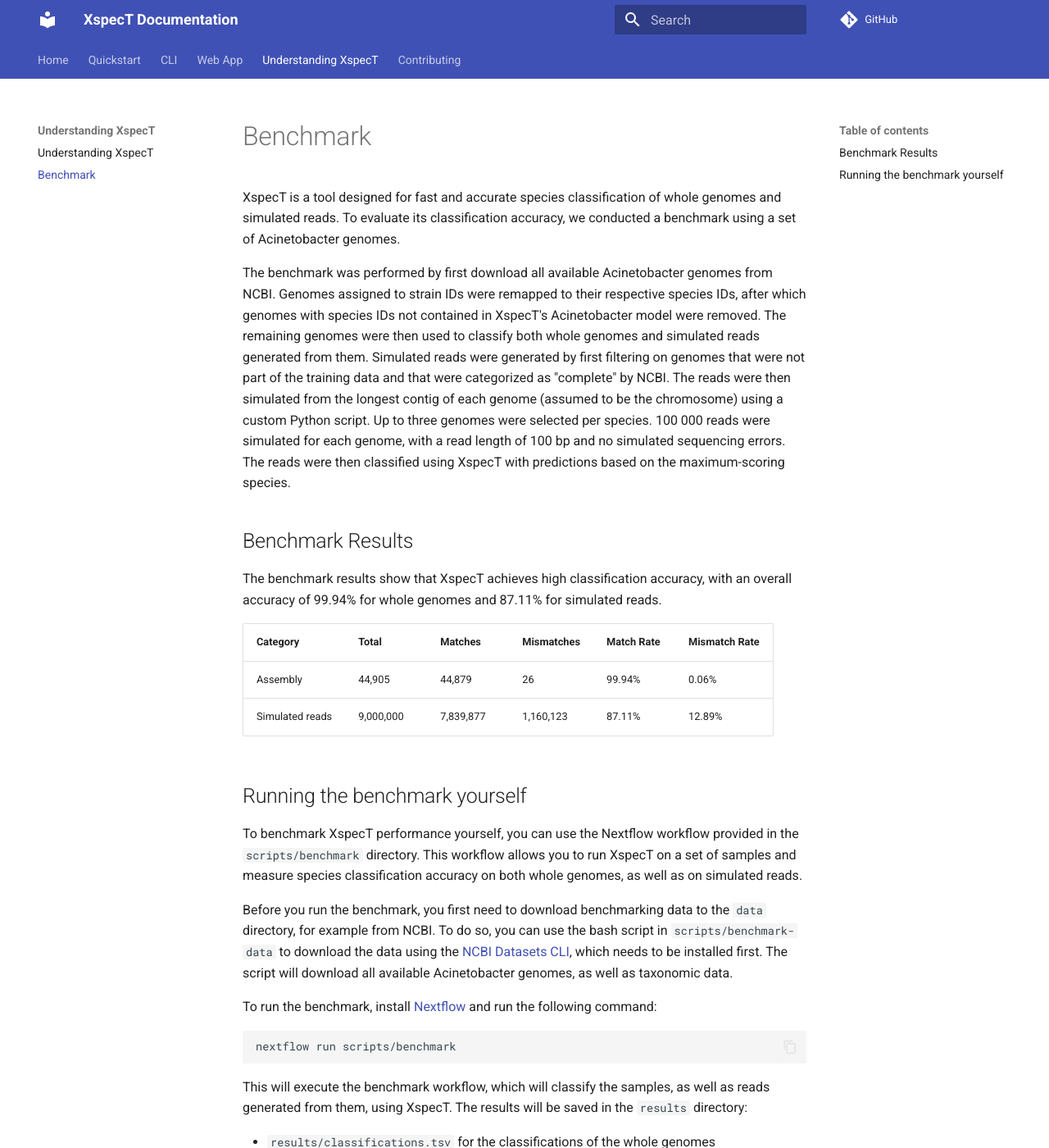
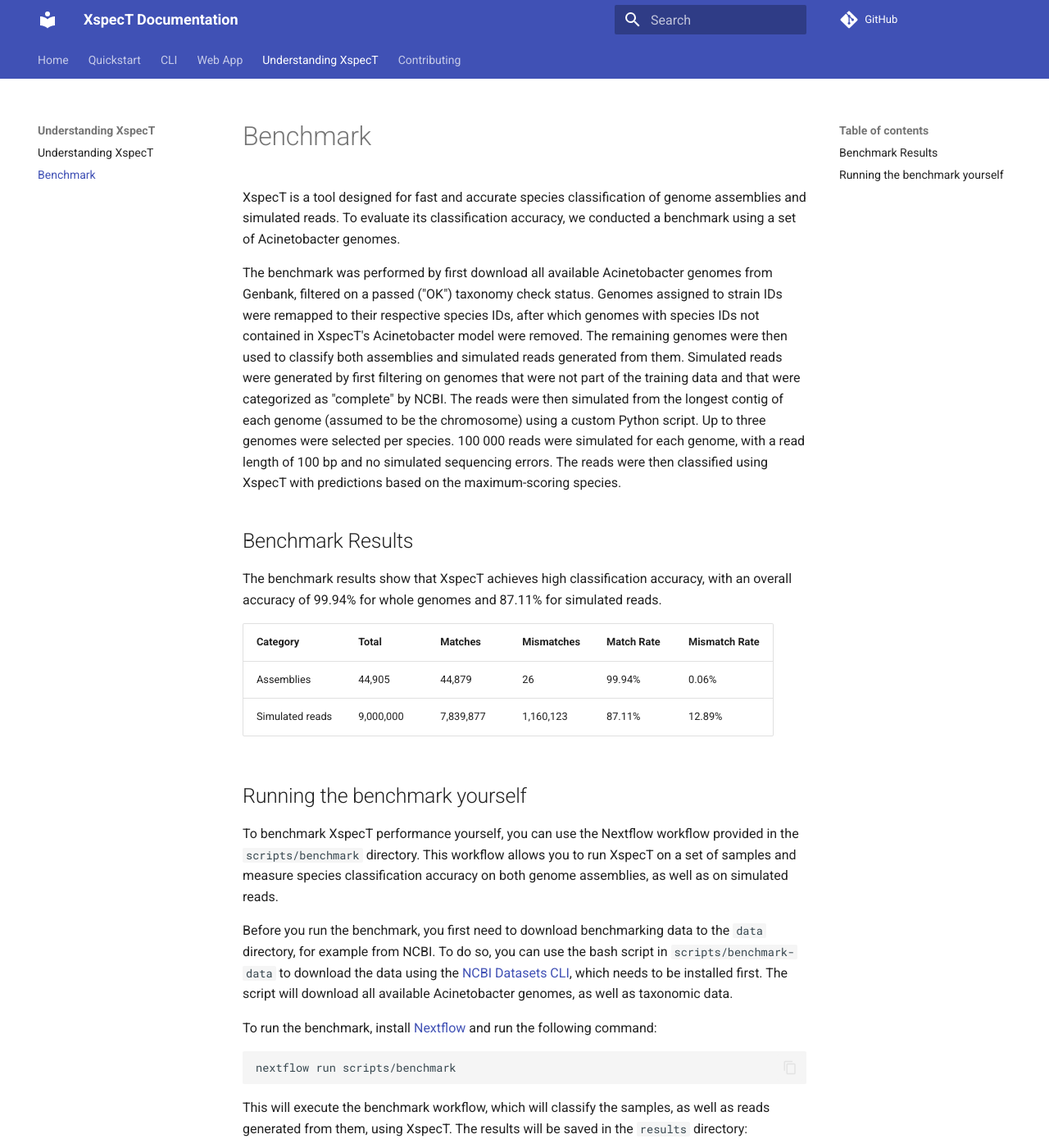
Before and after one commit to Oemercetin06/XspecT2, an MkDocs documentation site: the page built from docs/benchmark.md, in a window 1280 px wide and 1400 px high. Shown: the whole window at 82% size. Built offline with MkDocs 1.6.1 and Material for MkDocs 9.7.7, drawn with Linux system fonts in a browser that asks for light colours; comment, search, counter and statistics services are not loaded; some of the changed text lies outside the part shown.

Commit message:
update docs

```diff
--- a/docs/benchmark.md
+++ b/docs/benchmark.md
@@ -1,8 +1,8 @@
 # Benchmark
 
-XspecT is a tool designed for fast and accurate species classification of whole genomes and simulated reads. To evaluate its classification accuracy, we conducted a benchmark using a set of Acinetobacter genomes.
+XspecT is a tool designed for fast and accurate species classification of genome assemblies and simulated reads. To evaluate its classification accuracy, we conducted a benchmark using a set of Acinetobacter genomes.
 
-The benchmark was performed by first download all available Acinetobacter genomes from NCBI. Genomes assigned to strain IDs were remapped to their respective species IDs, after which genomes with species IDs not contained in XspecT's Acinetobacter model were removed. The remaining genomes were then used to classify both whole genomes and simulated reads generated from them. Simulated reads were generated by first filtering on genomes that were not part of the training data and that were categorized as "complete" by NCBI. The reads were then simulated from the longest contig of each genome (assumed to be the chromosome) using a custom Python script. Up to three genomes were selected per species. 100 000 reads were simulated for each genome, with a read length of 100 bp and no simulated sequencing errors. The reads were then classified using XspecT with predictions based on the maximum-scoring species.
+The benchmark was performed by first download all available Acinetobacter genomes from Genbank, filtered on a passed ("OK") taxonomy check status. Genomes assigned to strain IDs were remapped to their respective species IDs, after which genomes with species IDs not contained in XspecT's Acinetobacter model were removed. The remaining genomes were then used to classify both assemblies and simulated reads generated from them. Simulated reads were generated by first filtering on genomes that were not part of the training data and that were categorized as "complete" by NCBI. The reads were then simulated from the longest contig of each genome (assumed to be the chromosome) using a custom Python script. Up to three genomes were selected per species. 100 000 reads were simulated for each genome, with a read length of 100 bp and no simulated sequencing errors. The reads were then classified using XspecT with predictions based on the maximum-scoring species.
 
 ## Benchmark Results
 
@@ -10,12 +10,12 @@
 
 | Category          | Total    | Matches  | Mismatches | Match Rate | Mismatch Rate |
 |-------------------|----------|----------|------------|------------|---------------|
-| Assembly          | 44,905   | 44,879   | 26         | 99.94%     | 0.06%         |
+| Assemblies        | 44,905   | 44,879   | 26         | 99.94%     | 0.06%         |
 | Simulated reads   | 9,000,000| 7,839,877| 1,160,123  | 87.11%     | 12.89%        |
 
 ## Running the benchmark yourself
 
-To benchmark XspecT performance yourself, you can use the Nextflow workflow provided in the `scripts/benchmark` directory. This workflow allows you to run XspecT on a set of samples and measure species classification accuracy on both whole genomes, as well as on simulated reads.
+To benchmark XspecT performance yourself, you can use the Nextflow workflow provided in the `scripts/benchmark` directory. This workflow allows you to run XspecT on a set of samples and measure species classification accuracy on both genome assemblies, as well as on simulated reads.
 
 Before you run the benchmark, you first need to download benchmarking data to the `data` directory, for example from NCBI. To do so, you can use the bash script in `scripts/benchmark-data` to download the data using the [NCBI Datasets CLI](https://www.ncbi.nlm.nih.gov/datasets/docs/v2/command-line-tools/download-and-install/), which needs to be installed first. The script will download all available Acinetobacter genomes, as well as taxonomic data.
 
@@ -27,8 +27,8 @@
 
 This will execute the benchmark workflow, which will classify the samples, as well as reads generated from them, using XspecT. The results will be saved in the `results` directory:
 
-- `results/classifications.tsv` for the classifications of the whole genomes
+- `results/classifications.tsv` for the classifications of the assemblies
 - `results/read_classifications.tsv` for the classifications of the simulated reads
-- `results/confusion_matrix.png` for the confusion matrix of whole genome classifications
-- `results/mismatches_confusion_matrix.png` for a confusion matrix filtered on mismatches of whole genome classifications
+- `results/confusion_matrix.png` for the confusion matrix of genome assembly classifications
+- `results/mismatches_confusion_matrix.png` for a confusion matrix filtered on mismatches of genome assembly classifications
 - `results/stats.txt` for the statistics of the benchmark run
```
Also changed, not shown: docs/contributing.md (+4 -1 lines).
